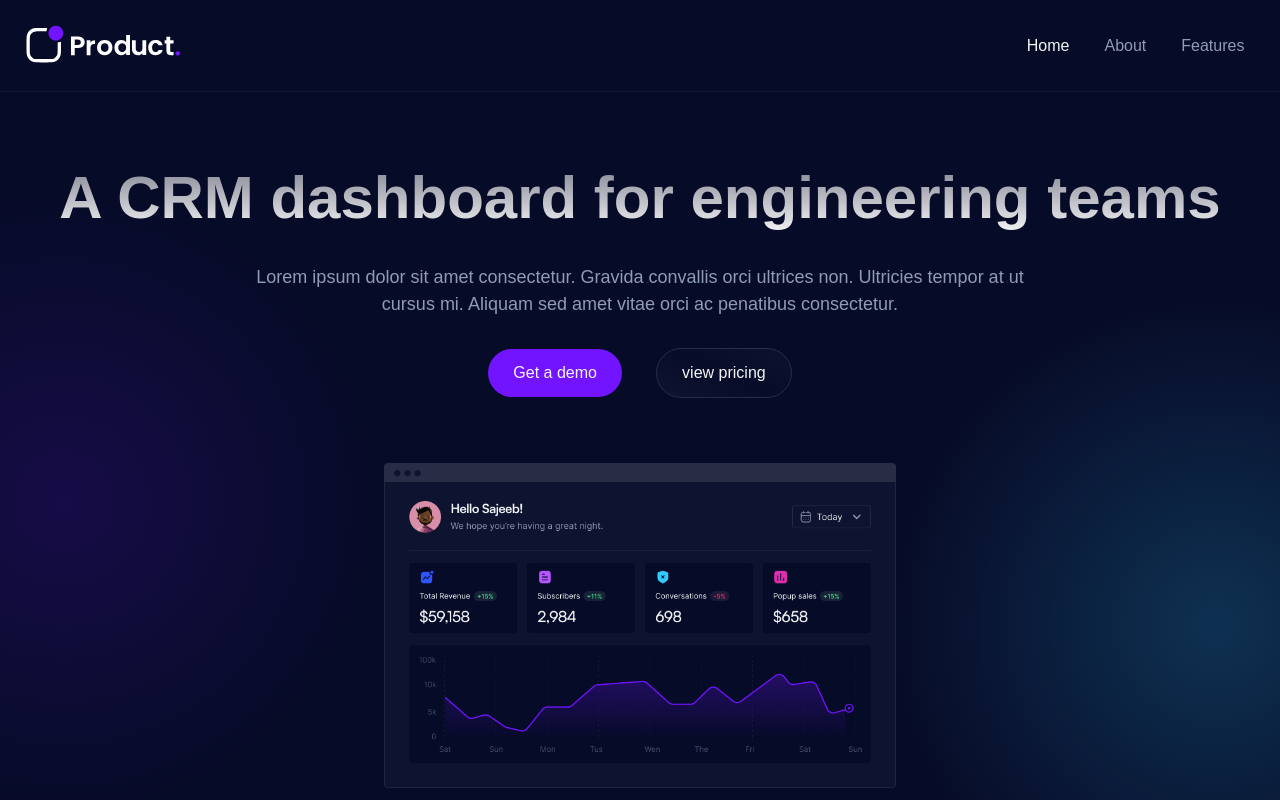
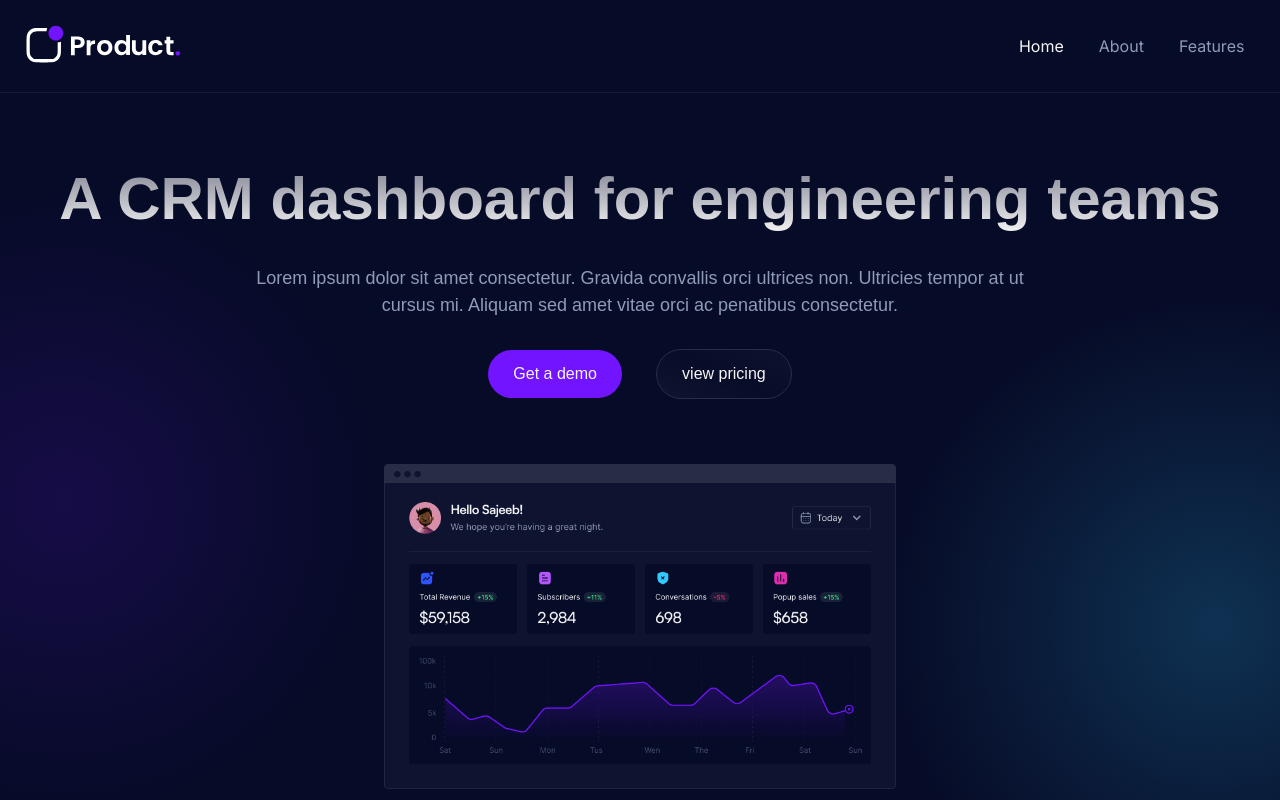
Before and after one commit to felipel7/html-landing_page, a website: page index.html in a window 1280 px wide. Shown: the top 800 px of the page. Drawn offline with nearby package versions, Linux system fonts and the light colour scheme; files that its build step writes are made by us from their sources; a web font is replaced by a local one.

Commit message:
style: refine styling for navbar

```diff
--- a/styles/components/_navbar.scss
+++ b/styles/components/navbar.scss
@@ -1,17 +1,18 @@
 .header {
+  @include flex-center;
+
   border-bottom: $dark-border;
-
-  @include flex-center;
 }
 
 .nav {
+  @include flex-center($justify: space-between);
+
   flex: 1;
   flex-wrap: wrap;
   max-width: $main-content-width;
-  padding-block: 2.5rem;
-  padding-inline: $padding-inline-default;
-
-  @include flex-center($justify: space-between);
+  padding: 2.5rem $padding-inline-default;
+  font-family: Inter, sans-serif;
+  user-select: none;
 
   .nav__brand {
     img {
@@ -21,12 +22,14 @@
   }
 
   .nav__toggler {
+    fill: white;
     cursor: pointer;
-    fill: white;
   }
 
   .nav__menu {
     @include flex-center;
+
+    gap: 1.5rem;
 
     &.collapsible__content {
       display: none;
@@ -34,10 +37,6 @@
 
     li {
       padding: 1rem;
-
-      & ~ li {
-        margin-inline-start: 1.5rem;
-      }
     }
   }
 
@@ -51,7 +50,7 @@
       display: none;
     }
 
-    & .nav__menu.collapsible__content {
+    .nav__menu.collapsible__content {
       display: flex;
       flex-basis: auto;
     }
```
Also changed, not shown: pnpm-lock.yaml.
